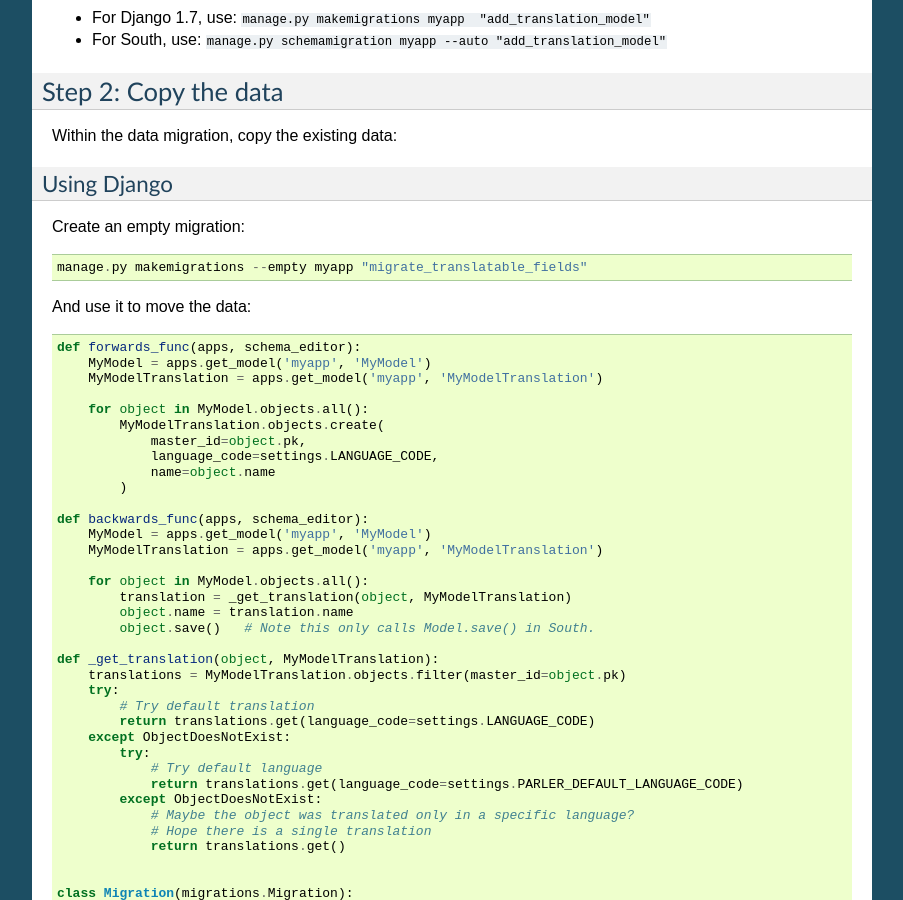
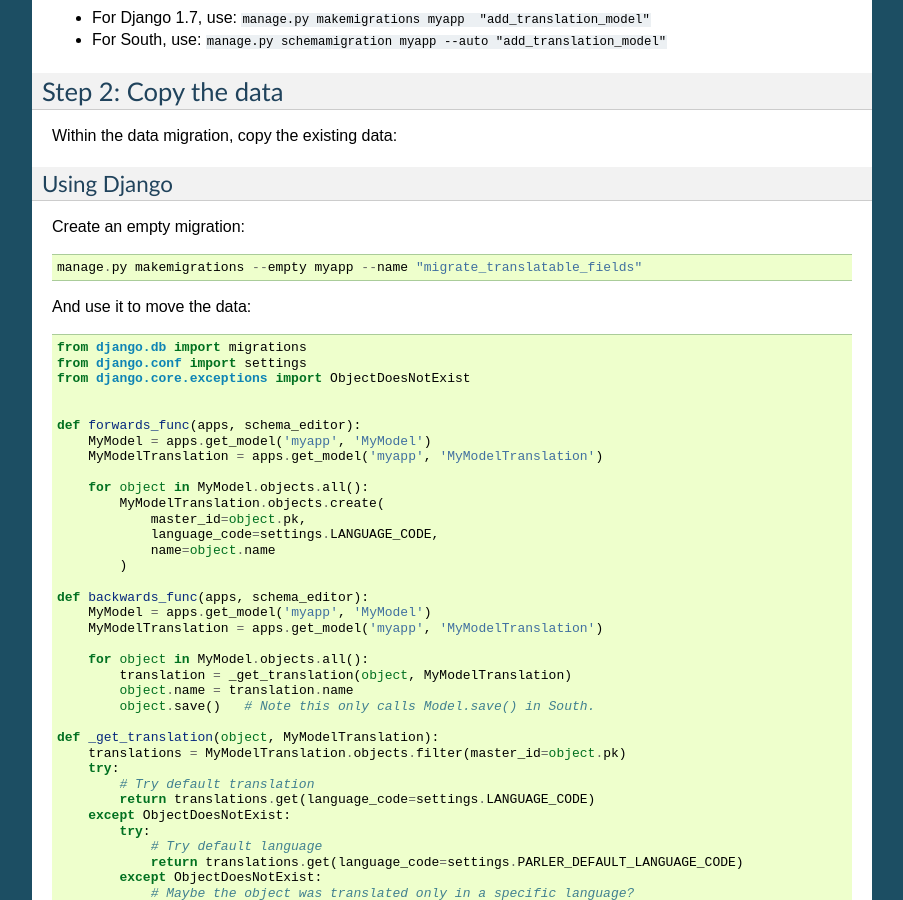
Before and after one commit to django-parler/django-parler, a Sphinx documentation site: the page built from docs/advanced/migrating.rst, in a window 1280 px wide and 900 px high, scrolled down 663 px. Shown: the whole window, without its empty margins (198-1101 px from the left). Built offline with Sphinx 7.4.7, drawn with Linux system fonts in a browser that asks for light colours; the version number is read from the project's files by our own code.

Commit message:
Add ObjectDoesNotExist import, update cli command
- somebody can save some amount of time without googling where ObjectDoesNotExist exception is come from
- in newer versions of Django you need to specify `--name` argument

```diff
--- a/docs/advanced/migrating.rst
+++ b/docs/advanced/migrating.rst
@@ -48,9 +48,14 @@ Using Django
 
 Create an empty migration::
 
-    manage.py makemigrations --empty myapp "migrate_translatable_fields"
+    manage.py makemigrations --empty myapp --name "migrate_translatable_fields"
 
 And use it to move the data::
+
+    from django.db import migrations
+    from django.conf import settings
+    from django.core.exceptions import ObjectDoesNotExist
+
 
     def forwards_func(apps, schema_editor):
         MyModel = apps.get_model('myapp', 'MyModel')
```
